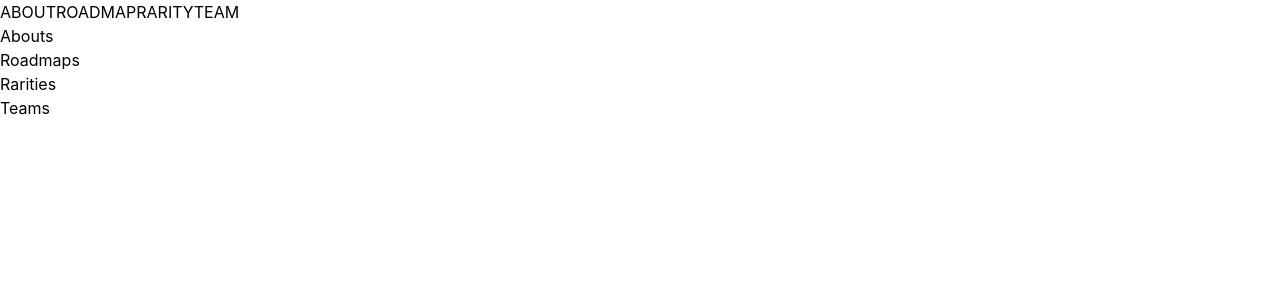
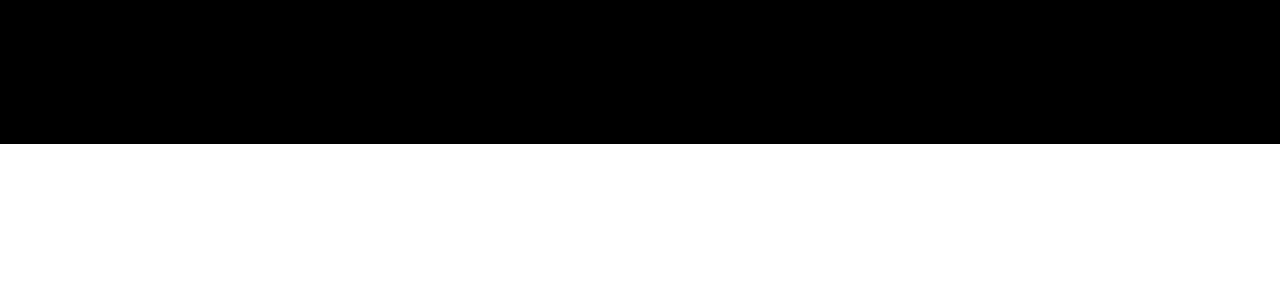
Before and after one commit to DukeHonety/metarich, a React (Create React App) app: page / in a window 1280 px wide. Shown: the top 300 px of the page. Built offline with nearby package versions, Linux system fonts and the light colour scheme.

Commit message:
chore: Insert `header` and `footer` div to main page

```diff
--- a/src/views/index.tsx
+++ b/src/views/index.tsx
@@ -2,16 +2,20 @@ import Abouts from "./abouts";
 import Roadmaps from "./roadmaps";
 import Rarities from "./rarities";
 import Teams from "./teams";
-import MenuBar from "../components/menubar";
+import PageHeader from "../components/header";
+import PageFooter from "../components/footer";
 
 const Richyshib = () =>{
     return (
         <>
-            <MenuBar />
-            <Abouts />
-            <Roadmaps />
-            <Rarities />
-            <Teams />
+            <div className="bg-black">
+                <PageHeader />
+                <Abouts />
+                <Roadmaps />
+                <Rarities />
+                <Teams />
+                <PageFooter />
+            </div>
         </>
     );
 }
```
